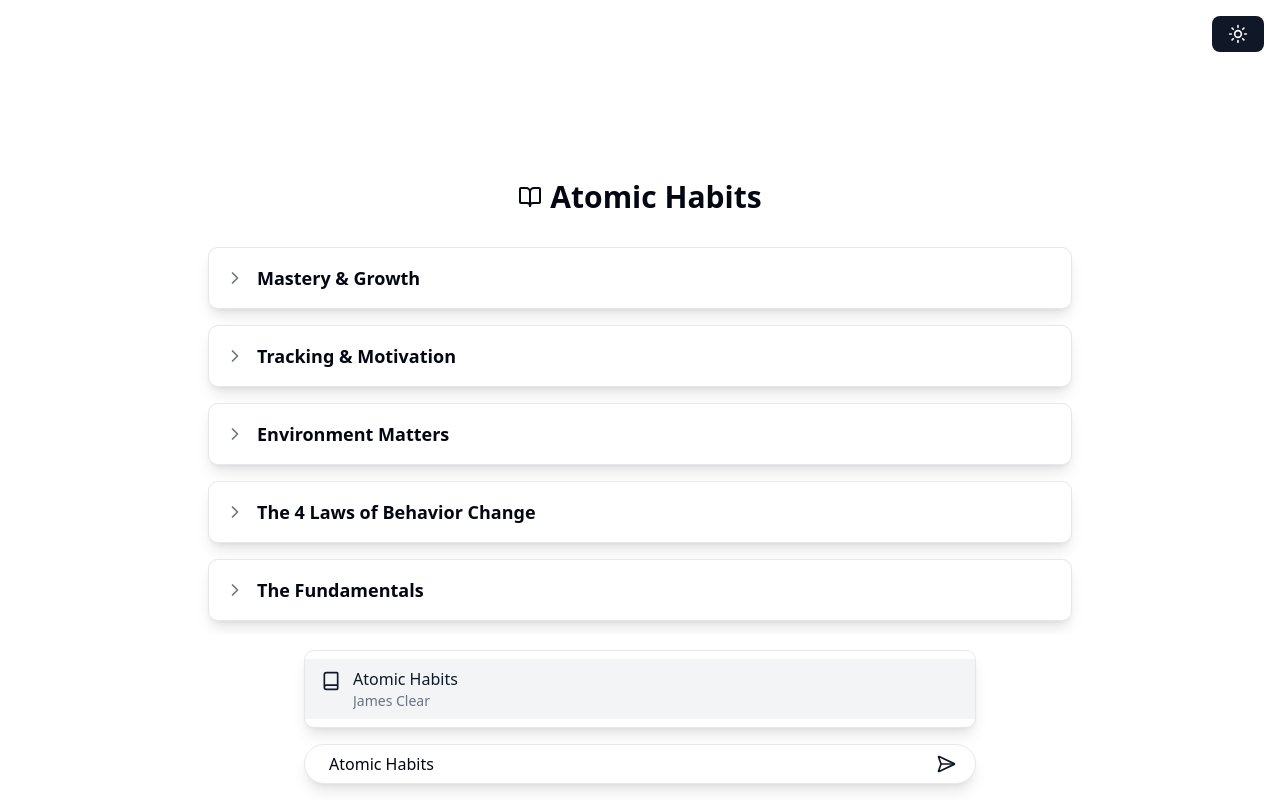
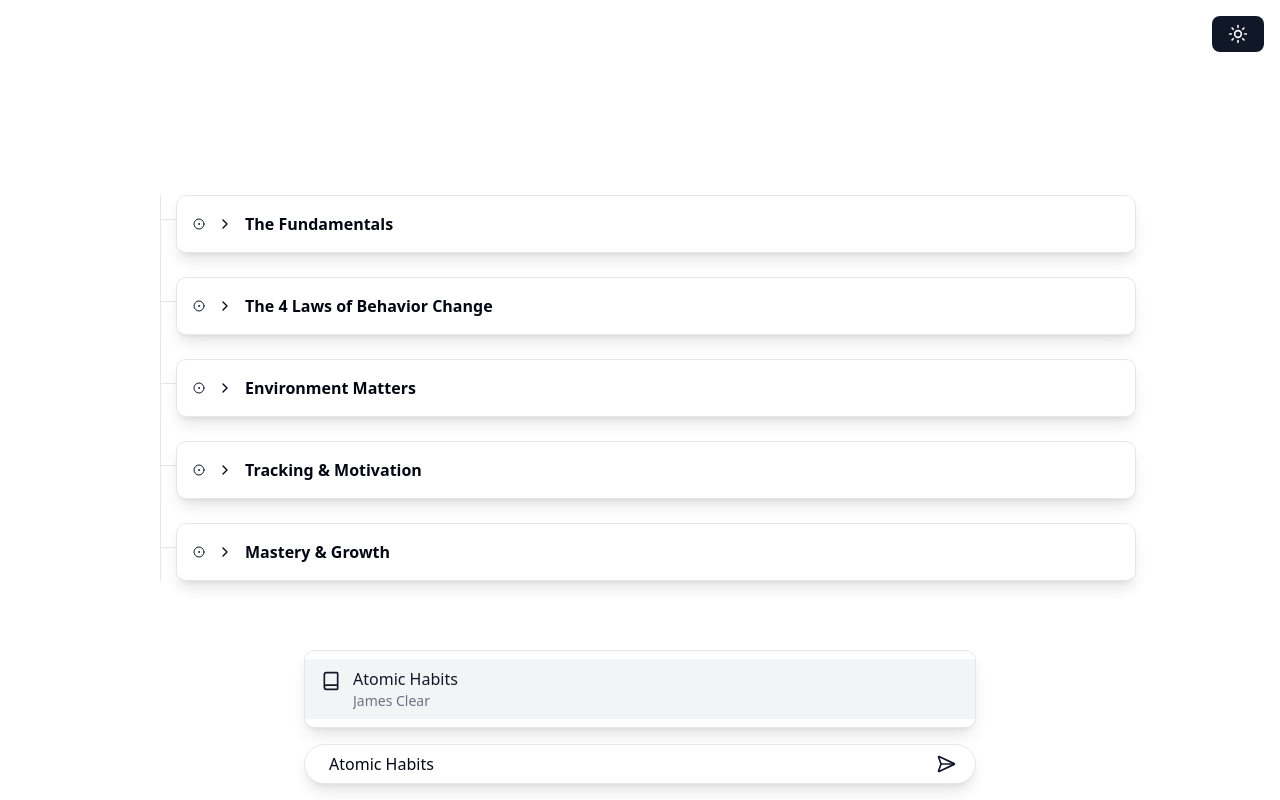
Before and after one commit to abdul-vajid/an-ai-book-summarizer, a Next.js app: page /talk in a window 1280 px wide. Both pictures are taken after a click on the button 946 px from the left and 764 px from the top of the page. Built offline with nearby package versions, Linux system fonts and the light colour scheme.

Commit message:
feat: refactor ChapterTree component for improved animations and structure

```diff
--- a/src/components/ChapterTree.tsx
+++ b/src/components/ChapterTree.tsx
@@ -1,109 +1,104 @@
 "use client";
 import { useState } from "react";
-import { motion, AnimatePresence } from "framer-motion";
-import { ChevronRight, BookOpen } from "lucide-react";
+import { motion, AnimatePresence, LayoutGroup } from "framer-motion";
+import { ChevronRight, CircleDot } from "lucide-react";
 import type { BookSummary } from "@/types/book.interface";
-import { cn } from "@/lib/utils";
 
-// Animation configs
 const spring = {
   type: "spring",
-  damping: 15,
-  stiffness: 100,
-};
-
-const fadeInUp = {
-  initial: { opacity: 0, y: 20 },
-  animate: { opacity: 1, y: 0 },
-  exit: { opacity: 0, y: -20 },
-  transition: spring,
+  stiffness: 150,
+  damping: 20,
+  mass: 0.5,
 };
 
 export default function ChapterTree({ book }: { book: BookSummary }) {
   const [expandedChapter, setExpandedChapter] = useState<string | null>(null);
-  const chapters = [...book.chapters].reverse();
+
+  const toggleChapter = (chapterTitle: string) => {
+    setExpandedChapter((current) => (current === chapterTitle ? null : chapterTitle));
+  };
 
   return (
-    <div className="w-full max-w-4xl mx-auto px-4 py-8">
-      <motion.h2
-        initial={{ opacity: 0, y: -20 }}
-        animate={{ opacity: 1, y: 0 }}
-        className="text-2xl md:text-3xl font-bold mb-8 text-center flex items-center justify-center gap-2"
-      >
-        <BookOpen className="w-6 h-6" />
-        {book.book.title}
-      </motion.h2>
+    <LayoutGroup>
+      <div className="w-full max-w-5xl mx-auto px-4 py-8">
+        <div className="relative pl-8">
+          {/* Main vertical line */}
+          <div className="absolute left-4 top-0 bottom-0 w-px bg-border" />
 
-      <div className="space-y-4">
-        {chapters.map((chapter, idx) => (
+          {book.chapters.map((chapter) => (
             <motion.div
               key={chapter.title}
-            initial={{ opacity: 0, x: -20 }}
-            animate={{ opacity: 1, x: 0 }}
-            transition={{ ...spring, delay: idx * 0.1 }}
-            className="relative"
+              layout="position"
+              transition={spring}
+              className="mb-6 relative"
             >
-            {/* Connector Line */}
-            {idx !== chapters.length - 1 && (
-              <div className="absolute left-6 top-12 bottom-0 w-0.5 bg-border" />
-            )}
+              {/* Chapter connector line */}
+              <div className="absolute -left-4 top-6 w-4 h-px bg-border" />
 
               <motion.div
-              className={cn(
-                "relative z-10 bg-card border border-border rounded-lg shadow-lg overflow-hidden",
-                expandedChapter === chapter.title && "ring-2 ring-primary"
-              )}
-              layout
-              transition={spring}
+                layout="position"
+                className="relative bg-card border border-border rounded-lg shadow-lg overflow-hidden"
               >
                 <button
-                onClick={() =>
-                  setExpandedChapter(
-                    expandedChapter === chapter.title ? null : chapter.title
-                  )
-                }
+                  onClick={() => toggleChapter(chapter.title)}
                   className="w-full p-4 flex items-center gap-3 hover:bg-muted/50 transition-colors"
                 >
+                  <CircleDot className="w-3 h-3 text-primary flex-shrink-0" />
                   <motion.div
                     animate={{ rotate: expandedChapter === chapter.title ? 90 : 0 }}
                     transition={spring}
+                    className="flex-shrink-0"
                   >
-                  <ChevronRight className="w-5 h-5 text-muted-foreground" />
+                    <ChevronRight className="w-4 h-4" />
                   </motion.div>
-                <span className="font-semibold text-lg">{chapter.title}</span>
+                  <span className="font-semibold">{chapter.title}</span>
                 </button>
 
-              <AnimatePresence mode="wait">
+                <AnimatePresence mode="popLayout">
                   {expandedChapter === chapter.title && (
                     <motion.div
-                    initial={{ height: 0, opacity: 0 }}
-                    animate={{ height: "auto", opacity: 1 }}
-                    exit={{ height: 0, opacity: 0 }}
+                      layout
+                      initial={{ opacity: 0, height: 0 }}
+                      animate={{ opacity: 1, height: "auto" }}
+                      exit={{ opacity: 0, height: 0 }}
                       transition={spring}
                       className="border-t border-border"
                     >
-                    <div className="p-4 space-y-3">
+                      <div className="relative pl-8 py-4">
+                        {/* Node vertical line */}
+                        <div className="absolute left-6 top-0 bottom-0 w-px bg-border/50" />
+
+                        <div className="space-y-3">
                           {chapter.nodes.map((node, nodeIdx) => (
                             <motion.div
                               key={node.title}
-                          {...fadeInUp}
+                              layout
+                              initial={{ opacity: 0, x: -10 }}
+                              animate={{ opacity: 1, x: 0 }}
                               transition={{ ...spring, delay: nodeIdx * 0.1 }}
-                          className="ml-6 p-3 bg-muted/30 rounded-md hover:bg-muted/50 transition-colors"
+                              className="relative"
                             >
-                          <h4 className="font-medium mb-1">{node.title}</h4>
-                          <p className="text-sm text-muted-foreground">
+                              {/* Node connector line */}
+                              <div className="absolute -left-2 top-[14px] w-2 h-px bg-border/50" />
+
+                              <div className="bg-muted/30 rounded-lg p-4 hover:bg-muted/40 transition-colors">
+                                <div className="flex items-center gap-2 mb-2">
+                                  <div className="w-2 h-2 rounded-full bg-primary/60" />
+                                  <h4 className="font-medium">{node.title}</h4>
+                                </div>
+                                <p className="text-sm text-muted-foreground ml-4">
                                   {node.summary}
                                 </p>
                                 <motion.p
-                            initial={{ opacity: 0, height: 0 }}
-                            animate={{ opacity: 1, height: "auto" }}
-                            transition={spring}
-                            className="text-sm mt-2 text-muted-foreground/80 italic"
+                                  layout
+                                  className="text-sm mt-2 text-muted-foreground/80 italic ml-4"
                                 >
                                   {node.deepDive}
                                 </motion.p>
+                              </div>
                             </motion.div>
                           ))}
+                        </div>
                       </div>
                     </motion.div>
                   )}
@@ -113,5 +108,6 @@
           ))}
         </div>
       </div>
+    </LayoutGroup>
   );
 }
```
Lines whose indentation alone changed are shown as unchanged.
